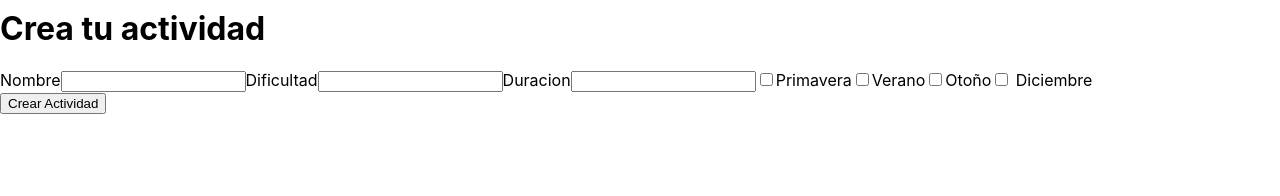
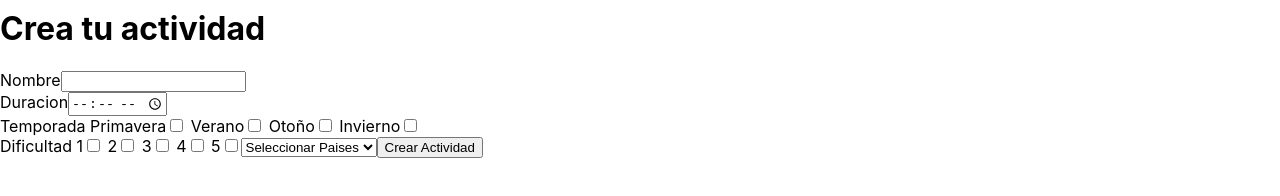
Before and after one commit to Isaiasgomz/PI-COUNTRIES-HENRY, a React (Create React App) app in the folder client/: page /createActivity in a window 1280 px wide. Shown: the part 136-332 px from the top of the page. Built offline with nearby package versions, Linux system fonts and the light colour scheme.

Commit message:
Form Create

```diff
--- a/client/src/actions/index.js
+++ b/client/src/actions/index.js
@@ -22,6 +22,14 @@ export function getCountries(){
 //     }
 // }
 
+
+export function postActivity (activity) {
+    return async function(dispatch){
+       const resolve = await axios.post('http://localhost:3001/activities', activity)
+       return resolve
+    }
+}
+
 export function filteredCountryByType(typeOfCountry){
     return{
         type:'COUNTRY_BY_TYPE',
@@ -43,6 +51,13 @@ export function filterByOrder(order){
     }
 }
 
+export function filterByPopulation (order){
+    return{
+        type:'FILTER_BY_POPULATION',
+        payload: order
+    }
+}
+
 
 export function getCountryByName (name){
     return async function(dispatch){
--- a/client/src/components/Activity.js
+++ b/client/src/components/Activity.js
@@ -1,8 +1,17 @@
 import React, { useState } from 'react'
+import {  useSelector,useDispatch } from 'react-redux'
+import {postActivity} from '../actions/index'
+import {useHistory} from 'react-router-dom'
 
 
 
 function Activity() {
+
+    const dispatch = useDispatch()
+
+    const history = useHistory()
+
+    const AllCountries = useSelector((state) => state.Countries)
 
 
 
@@ -23,75 +32,162 @@ function Activity() {
 
     }
 
-    const handleSubmit = (e)=>{
-        e.preventDefault()
 
-    }
+    const handleCheckBoxSeason = (e) =>{
 
-    const handleCheckBox = (e) =>{
-        if(e.checked){
+        if(e.target.checked){
             setInput({
                 ...input,
-                season:e.checked
+                season:e.target.value
             })
         }
     }
 
 
+    const handleCheckBoxDifficulty = (e) =>{
+
+        if(e.target.checked){
+            setInput({
+                ...input,
+                difficulty: e.target.value
+            })
+        }
+    }
+
+    const handleSelectCountry = (e) =>{
+        console.log(e.target.value)
+        setInput({
+            ...input,
+            countries:[...input.countries, e.target.value]
+        })
+    }
+
+
+    const handleSubmit = (e)=>{
+        console.log(input)
+        e.preventDefault()
+        dispatch(postActivity(input))
+        setInput({
+            name:'',
+            difficulty:'',
+            duration:'',
+            season:'',
+            countries:[]
+        })
+        alert('Actividad Creada Correctamente')
+       history.push('/home')
+
+    }
+
+
       return (
     <div>
+
         <h1> Crea tu actividad</h1>
 
-        <form >
+        <form  onSubmit={(e) => handleSubmit(e)}>
+
             <label>Nombre</label>
             <input type={'text'}
             name={'name'}
             value={input.name}
             onChange={(e)=> handleInput(e)}/>
+            <br/>
 
 
-            <label>Dificultad</label>
-            <input type={'number'}
-            name={'difficulty'}
-            value={input.difficulty}
-            onChange={(e)=> handleInput(e)}/>
 
-            <label>Duracion</label>
-            <input type={'datatime'}
+
+            <label>
+            Duracion</label>
+            <input type={'time'}
             name={'duration'}
             value={input.duration}
             onChange={(e)=> handleInput(e)}/>
+            <br/>
 
-            <label>
+
+
+            <label>Temporada</label>
+            <label> Primavera
             <input type={'checkbox'}
             name={'Primavera'}
             value={'Primavera'}
-            onChange={(e)=> handleCheckBox(e)}/>
-            Primavera</label>
+            onChange={(e)=> handleCheckBoxSeason(e)}/>
+            </label>
 
-            <label>
+            <label> Verano
             <input type={'checkbox'}
             name={'Verano'}
             value={'Verano'}
-            onChange={(e)=> handleCheckBox(e)}/>
-            Verano</label>
+            onChange={(e)=> handleCheckBoxSeason(e)}/>
+            </label>
 
-            <label>
+            <label> Otoño
             <input type={'checkbox'}
             name={'Otoño'}
             value={'Otoño'}
-            onChange={(e)=> handleCheckBox(e)}/>
-            Otoño</label>
+            onChange={(e)=> handleCheckBoxSeason(e)}/>
+            </label>
 
-            <label>
+            <label> Invierno
             <input type={'checkbox'}
             name={'Diciembre'}
-            value={'Diciembrea'}
-            onChange={(e)=> handleCheckBox(e)}/> Diciembre</label>
+            value={'Diciembre'}
+            onChange={(e)=> handleCheckBoxSeason(e)}/> </label>
+            <br/>
+
+
+
+            <label> Dificultad</label>
+            <label> 1
+            <input  type={'checkbox'}
+             name={'difficulty'}
+              value={'1'}
+              onClick={(e) =>handleCheckBoxDifficulty(e)}/>
+            </label>
+
+            <label> 2
+            <input  type={'checkbox'}
+             name={'difficulty'}
+              value={'2'}
+              onClick={(e) =>handleCheckBoxDifficulty(e)}/>
+            </label>
+
+            <label> 3
+            <input  type={'checkbox'}
+             name={'difficulty'}
+             value={'3'}
+             onClick={(e) =>handleCheckBoxDifficulty(e)}/>
+            </label>
+
+            <label> 4
+            <input  type={'checkbox'}
+             name={'difficulty'}
+             value={'4'}
+             onClick={(e) =>handleCheckBoxDifficulty(e)}/>
+            </label>
+
+            <label> 5
+            <input  type={'checkbox'}
+             name={'difficulty'}
+             value={'5'}
+             onClick={(e) =>handleCheckBoxDifficulty(e)}/>
+            </label>
+
+
+            <select onChange={ (e) => handleSelectCountry(e)}>
+                <option>Seleccionar Paises</option>
+                { AllCountries && AllCountries.map(item => (
+                    <option key={item.id}
+                    value={item.name}>{item.name}</option>
+                ))}
+            </select>
+
+
+        <button type='submit'>Crear Actividad</button>
 
         </form>
 
-        <button onClick={(e) => handleSubmit(e)}>Crear Actividad</button>
     </div>
   )
 }
--- a/client/src/components/Home.js
+++ b/client/src/components/Home.js
@@ -1,6 +1,6 @@
 import React, { useEffect, useState } from 'react'
 import { useDispatch, useSelector } from 'react-redux'
-import {getCountries, filteredCountryByType, filterByOrder} from '../actions/index'
+import {getCountries, filteredCountryByType, filterByOrder, filterByPopulation} from '../actions/index'
 import { Link } from 'react-router-dom'
 import Card from './Card'
 import Paginado from './Paginado'
@@ -14,6 +14,7 @@ function Home() {
     // const allActivities = useSelector((state) => state.Activities)
 
     const [ordenado, setOrdenado]  = useState('')
+    // const [orderPopulation, setOrderPopulation] = useState('')
     const [currentPage, setCurrentPage] = useState(1)
     let [countriesPerPage, setCountriesPerPage] = useState(10)
     // const indexOfLastCountry = currentPage * countriesPerPage
@@ -45,6 +46,14 @@ function Home() {
     //     dispatch(filterActivity(e.target.value))
     // }
 
+    function handleFilterByPopulation(e){
+        e.preventDefault()
+        dispatch(filterByPopulation(e.target.value))
+        setCurrentPage(1)
+        setOrdenado(`ordenado ${e.target.value}`)
+
+    }
+
     function handleFilterByName(e){
         e.preventDefault()
         dispatch(filterByOrder(e.target.value))
@@ -63,13 +72,11 @@ function Home() {
 
         <SearchBar/>
 
-        <select onClick={(e) => handleFilterByName(e) }>
-            <option value={'Asc'}>Ascedente</option>
-            <option value={'Desc'}>Descendente</option>
-        </select>
+
 
 
         <select onClick={(e) =>handleFilteredByType(e)}>
+            <option >CONTINENTE</option>
             <option value={'all'}>Todos Los Continentes</option>
             <option value={'Africa'}>Africa</option>
             <option value={'Asia'}>Asia</option>
@@ -77,6 +84,20 @@ function Home() {
             <option value={'North America'}>North America</option>
             <option value={'South America'}>South America</option>
             <option value={'Oceania'}>Oceania</option>
+        </select>
+
+        <select onClick={(e) => handleFilterByPopulation(e) }>
+            <option >POBLACION</option>
+            <option value={'Asc'}>Ascedente</option>
+            <option value={'Desc'}>Descendente</option>
+        </select>
+
+
+
+        <select onClick={(e) => handleFilterByName(e) }>
+            <option >ORDEN</option>
+            <option value={'Asc'}>Ascedente</option>
+            <option value={'Desc'}>Descendente</option>
         </select>
 {/*
 
--- a/client/src/reducer/index.js
+++ b/client/src/reducer/index.js
@@ -32,6 +32,12 @@ export default function rootReducer(state= initialState, action){
             }
 
 
+        case 'POST_ACTIVITY':
+            return{
+                ...state
+            }
+
+
 
         case 'COUNTRY_BY_TYPE':
             const allCountries = state.allCountries
@@ -57,7 +63,7 @@ export default function rootReducer(state= initialState, action){
 
         case 'ACTIVITY_BY_ORDER':
 
-            const sortArray = action.payload === 'Asc' ?
+            const sortArray = action.payload === 'Desc' ?
             state.Countries.sort(function(a,b) {
                 if(a.name > b.name) {
                     return 1
@@ -82,6 +88,15 @@ export default function rootReducer(state= initialState, action){
                 Countries:sortArray
             }
 
+        case 'FILTER_BY_POPULATION':
+                const sortPopulation = action.payload === 'Asc' ?
+                state.Countries.sort((a,b) => a.population - b.population) :
+                state.Countries.sort((a,b) => b.population - a.population)
+
+                return{
+                    ...state,
+                    Countries: sortPopulation
+                }
 
 
 
```
